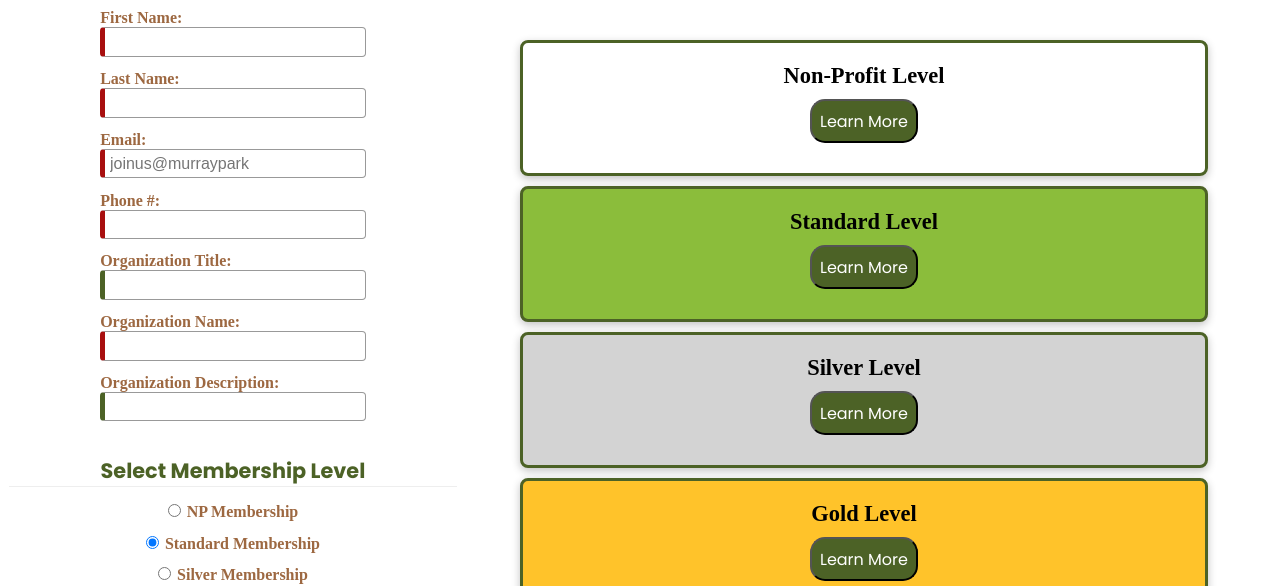
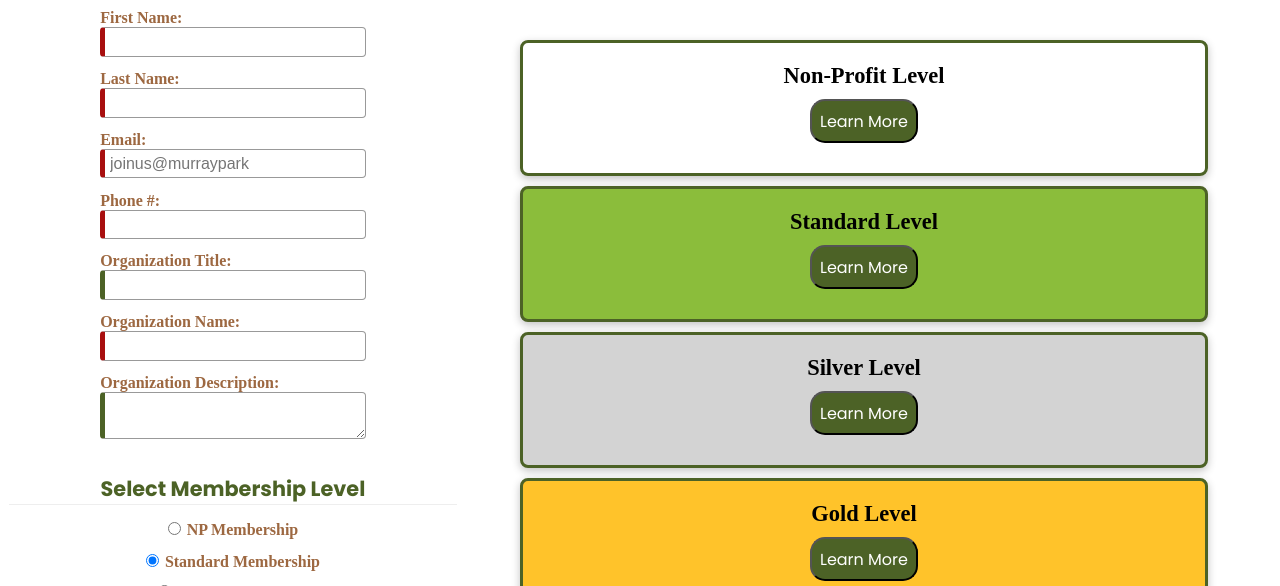
Before and after one commit to dylanstephenson/wdd231, a plain HTML site: page chamber/join.html in a window 1280 px wide. Shown: the part 214-800 px from the top of the page. Drawn offline with Linux system fonts and the light colour scheme; a web font is replaced by a local one.

Commit message:
fixed CSS audit errors and added missing text area

```diff
--- a/chamber/join.html
+++ b/chamber/join.html
@@ -45,7 +45,7 @@
             <label>Phone #: <input type="tel" required name="phone" autocomplete="tel" title="Your Phone Number"></label>
             <label>Organization Title: <input type="text" name="title" autocomplete="organization-title" title="Your Organization Title"></label>
             <label>Organization Name: <input type="text" required name="organization" autocomplete="organization" title="Name of Your Organization"></label>
-            <label>Organization Description: <input type="text" title="Describe Your Organization" name="description"></label>
+            <label>Organization Description: <textarea title="Describe Your Organization" name="description" id="description"></textarea></label>
 
             <h3>Select Membership Level</h3>
             <label><input type="radio" name="membership" value="NP">NP Membership</label>
--- a/chamber/styles/join.css
+++ b/chamber/styles/join.css
@@ -98,6 +98,7 @@ h2 {
 
 form {
     margin: 1rem 2%;
+}
 
 label {
       display: block;
@@ -109,7 +110,7 @@ form {
       margin-top: 1rem;
       margin-left: 12vw;
     }
-    h3 {
+form h3 {
   text-align: center;
   font-size: 1.3rem;
   font-family: var(--business-title-font);
@@ -133,14 +134,32 @@ form {
   color: #3D405B;
   width: 250px;
 }
+textarea {
+    display: block;
+    padding: .3rem;
+    border: 1px solid #999;
+    border-radius: 4px;
+    border-left-width: 5px;
+    border-left-color:var(--secondary-color);
+    font-size: 1rem;
+    color: #3D405B;
+    width: 250px;
+}
+
 input[type=radio]{
     margin-left: 12vw;
     margin-right: 6px;
 }
 
-    input:required {border-left-color: rgb(168, 15, 15);}
-    input:focus {border-left-color: var(--secondary-color); outline:none;}
-    input:required:valid{border-left-color: var(--primary-color);}
+input:required {
+    border-left-color: rgb(168, 15, 15);
+}
+input:focus {
+    border-left-color: var(--secondary-color); outline:none;
+}
+input:required:valid{
+    border-left-color: var(--primary-color);
+}
 
 input[type=submit] {
   border: none;
@@ -157,6 +176,7 @@ form {
   appearance: none;
   transition: .5s;
 }
+
 input[type=submit]:hover {
     cursor: pointer;
     padding: .85rem 1.6rem;
@@ -165,7 +185,7 @@ form {
     color: var(--secondary-color);
     border: 3px solid var(--secondary-color);
 }
-  }
+
 
 #membership-cards {
     text-align: center;
@@ -277,7 +297,7 @@ form {
 
 @keyframes slidein {
     0%{
-        translate: 150vw;
+        transform: translate(150vw);
         opacity: 0;
     }
     50% {
@@ -285,7 +305,7 @@ form {
     }
     100% {
         opacity: 1;
-        translate: 0 0;
+        transform: translate(0);
     }
 
 }
```
Lines whose indentation alone changed are shown as unchanged.
